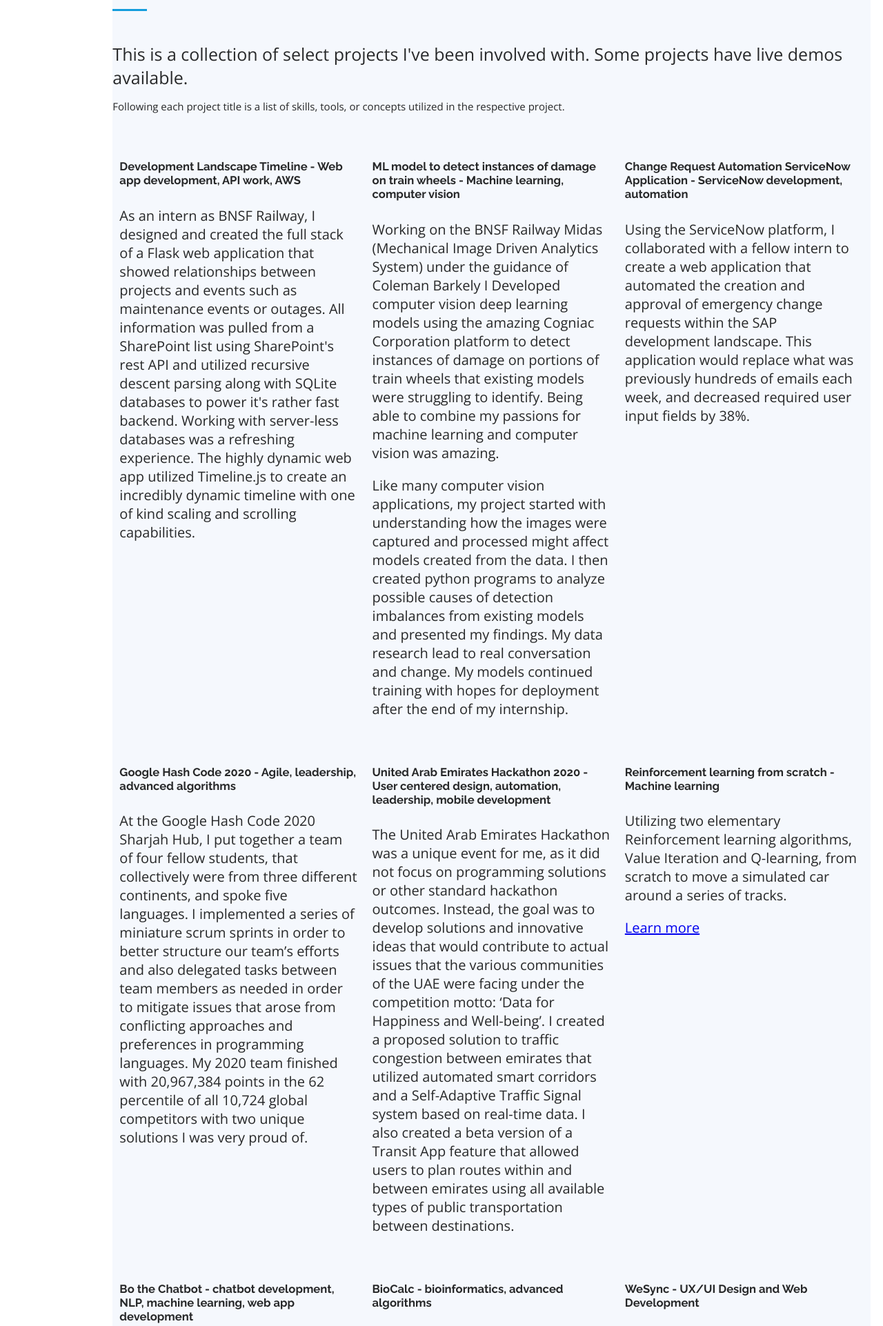
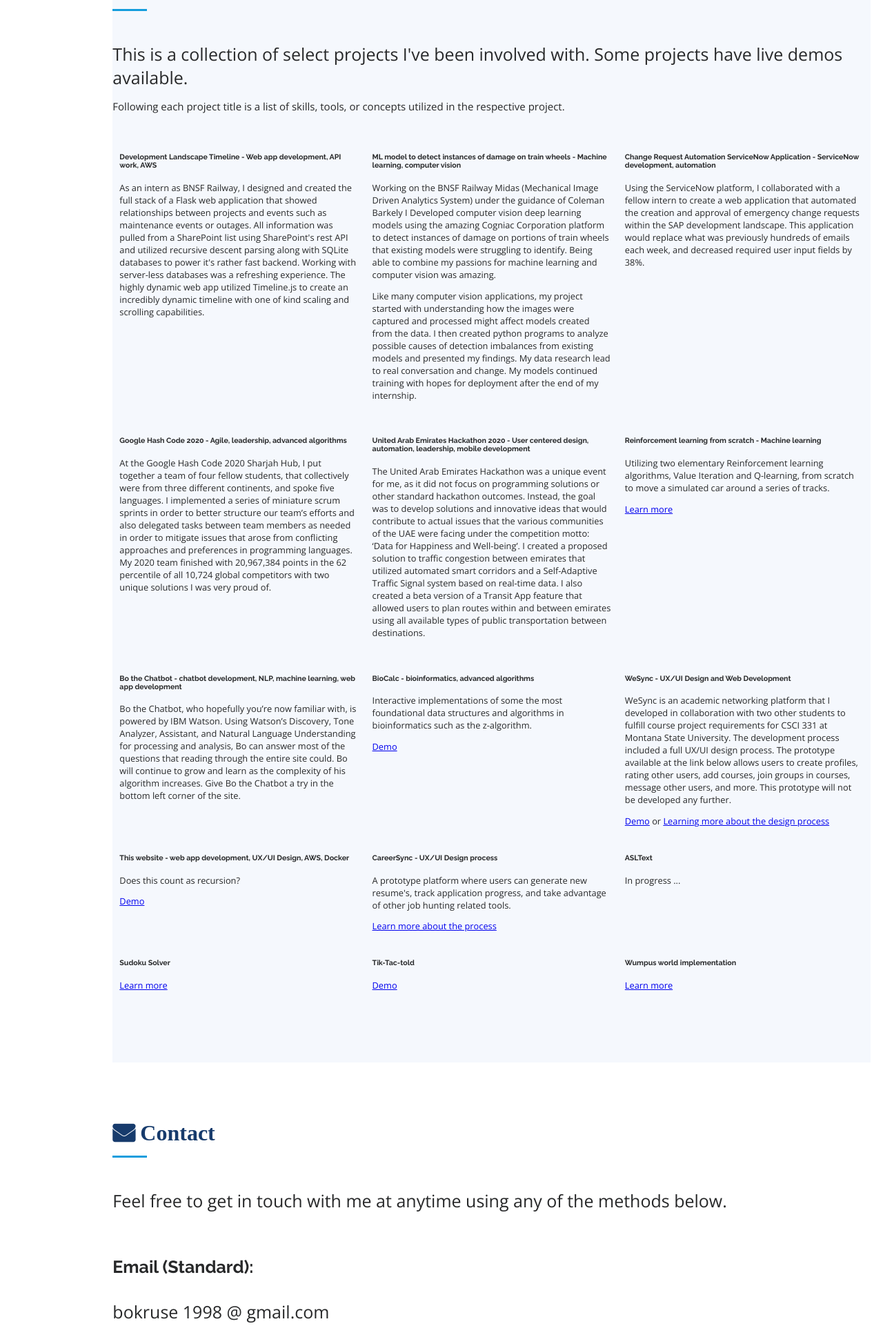
Before and after one commit to bowenkruse/bowenkruse, a Django app: template templates/index.html in a window 1280 px wide. Shown: the part 3241-5163 px from the top of the page at 69% size. Run offline with Django 3.2, Linux system fonts and the light colour scheme; the template is opened without the code that fills it, so the values that code supplies are empty.

Commit message:
Before deployment

```diff
--- a/bowenkruse/static/bowenkruse/css/styles.css
+++ b/bowenkruse/static/bowenkruse/css/styles.css
@@ -56,7 +56,7 @@ h1, h2, h3, h4, h5, h6 {
     background-color: inherit;
     padding: 10px;
     color: inherit;
-    font-size: 20px;
+    font-size: 1vw;
 }
 
 .side-image {
```
